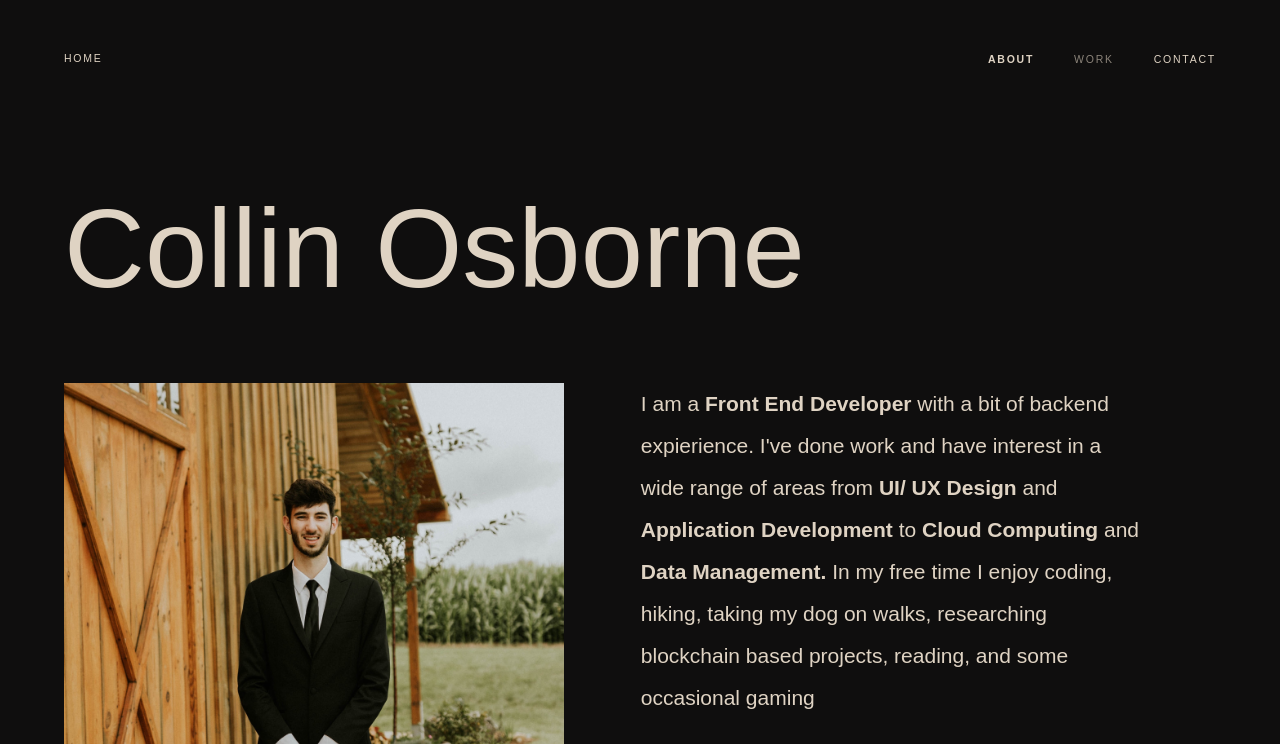
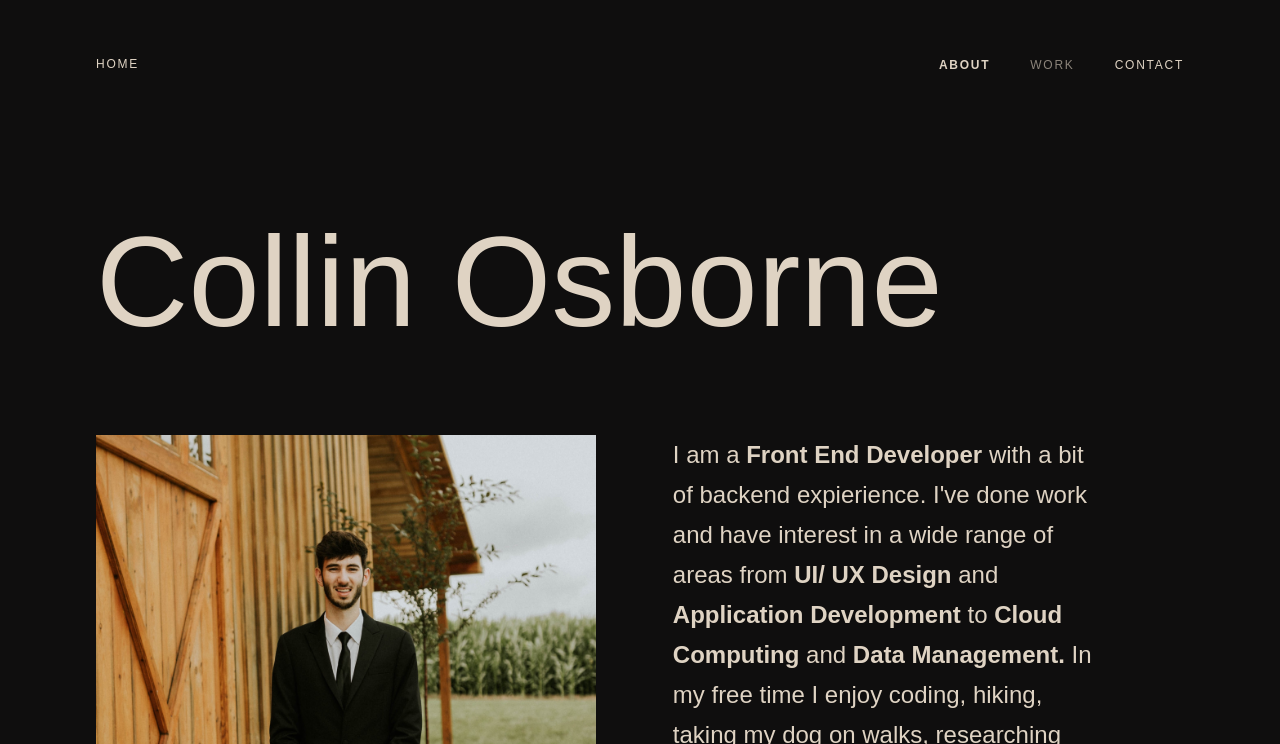
Before and after one commit to s3vrus/portfolio, a Gatsby site: page /about in a window 1280 px wide. Shown: the top 744 px of the page. Built offline with nearby package versions, Linux system fonts and the light colour scheme; Gatsby itself is replaced by a stand-in of ours.

Commit message:
smooth scrolling will be the death of me
image sizes must be set, footer now doesn't change on screen size change

```diff
--- a/src/components/layout.js
+++ b/src/components/layout.js
@@ -5,15 +5,14 @@
 
 import useWindowSize from "../hooks/useWindowSize";
 
-function Layout({children}) {
+function Layout({children, location}) {
 
   // https://youtu.be/Dz6Sg630I8M
   // Video tutorial I followed for the smooth scrolling
 
-  //Hook
   const size = useWindowSize();
 
-  //Ref
+  const app = useRef();
   const scrollContainer = useRef();
 
   const skewConfigs = {
@@ -23,28 +22,31 @@
     rounded: 0
   };
 
-  useEffect(() => {
-    document.body.style.height = `${
-      scrollContainer.current.getBoundingClientRect().height
-    }px`;
-  }, [size.height]);
+  // useEffect(() => {
+  //   document.body.style.height = `${
+  //     scrollContainer.current.getBoundingClientRect().height
+  //   }px`;
+  // }, [size.height]);
 
   useEffect(() => {
     requestAnimationFrame(() => skewScrolling());
   }, []);
 
+  const setBodyHeight = () => {
+    document.body.style.height = `${
+      scrollContainer.current.getBoundingClientRect().height
+    }px`
+  }
 
   const skewScrolling = () => {
     skewConfigs.current = window.scrollY;
     skewConfigs.previous += (skewConfigs.current - skewConfigs.previous) * skewConfigs.ease;
     skewConfigs.rounded = Math.round(skewConfigs.previous * 100) / 100;
 
-
-    //Variables
     const difference = skewConfigs.current - skewConfigs.rounded;
     const acceleration = difference /size.width;
     const velocity = +acceleration;
-    // original is * 7.5
+    // original is * 7.5    \/
     const skew = velocity * 10;
 
     scrollContainer.current.style.transform = `translate3d(0, -${skewConfigs.rounded}px, 0) skewY(${skew}deg)`;
@@ -53,13 +55,19 @@
 
   };
 
+  useEffect(() => {
+    setBodyHeight()
+  }, [size, location])
+
 
   return(
     <>
-      <div ref={scrollContainer} className="scroll">
-        <Header />
-        {children}
-        <Footer />
+      <div ref={app} className="app">
+        <div ref={scrollContainer} className="scroll">
+          <Header />
+          {children}
+          <Footer />
+        </div>
       </div>
     </>
   )
--- a/src/styles/styles.scss
+++ b/src/styles/styles.scss
@@ -10,20 +10,15 @@
 // GLOBALS
 // ---------------
 
-*, :after, :before {
-  box-sizing: inherit;
-  margin: 0;
-  outline: none;
-  padding: 0;
+* {
+  box-sizing: border-box;
 }
 
-html {
-  font-size: 14px;
+html,
+body {
+  height: 100%;
   scrollbar-width: thin;
   scrollbar-color: $beige $dark;
-  @media (min-width: 1540px){
-    font-size: 16px;
-  }
 }
 
 html::-webkit-scrollbar{
@@ -38,71 +33,62 @@
   border-radius: 10px;
 }
 
+body {
+  height: 100%;
+  font-family: $font;
+  font-size: 16px;
+  color: $beige;
+  background-color: $dark;
+  overflow-x: hidden;
+  overscroll-behavior-y: none;
+}
 
-body {
-  font-family: $font;
-  font-size: 14px;
-  background-color: $dark;
-  margin: 0px;
+.wrapper {
+  flex-grow: 1;
+  margin: 0 auto;
+  padding: 0 32px;
+  position: relative;
+  width: auto;
+  @media (min-width: 1024px) {
+    max-width: 960px;
+  }
+  @media (min-width: 1216px) {
+    max-width: 1152px;
+  }
+  @media (min-width: 1480px) {
+    max-width: 1244px;
+  }
   @media (min-width: 1540px){
-    font-size: 16px;
+    max-width: 1520px;
+  }
+  &.fluid {
+    padding: 0;
+    margin: 0;
+    max-width: 100% !important;
   }
 }
 
-.wrapper {
-  margin: 0 auto;
-  max-width: 1280px;
-  width: 90%;
-  @media (min-width: 1540px){
-    max-width: 1520px;
+.app {
+  position: fixed;
+  top: 0;
+  left: 0;
+  height: 100%;
+  width: 100%;
+  overflow: hidden;
+  .scroll {
+    padding: 2vh 0;
   }
 }
+.img-container {
+  width:691px;
+  height:367px;
+}
 
-.scroll {
-  position: fixed;
-  padding: 2vh 0;
-  top: 0;
-  left: 0;
-  overflow: hidden;
-  // height: 100%;
-  width: 100%;
-  .img-container {
-    width: 691px;
-    height: 367px;
-    overflow: hidden;
-    position: relative;
-    margin: 0 auto;
-    display: flex;
-    justify-content: center;
-    align-items: center;
-    @media (min-width: 1540px){
-      width: 791px;
-      height: 420px;
-    }
-    img {
-      width: 100%;
-      position: absolute;
-    }
-  }
-  .img-container2 {
-    width: 500px;
-    height: 450px;
-    overflow: hidden;
-    position: relative;
-    margin: 0 auto;
-    display: flex;
-    justify-content: center;
-    align-items: center;
-    @media (min-width: 1540px){
-      width: 600px;
-      height: 540px;
-    }
-    img {
-      width: 100%;
-      position: absolute;
-    }
-  }
+.img-container2 {
+  width: 500px;
+  height: 450px;
 }
+
 
 .semi-bold {
   font-weight: 600;
@@ -395,10 +381,14 @@
 .about-text {
   margin: 0 auto;
   font-family: $font;
-  // font-size: 1.75rem;
+  font-size: 0.75rem;
   font-weight: 400;
   color: $beige;
-  line-height: 3rem;
+  line-height: 2.5rem;
+  @media (min-width: 1540px){
+    font-size: .075rem;
+    line-height: 3rem;
+  }
 }
 .about-hero {
   display: flex;
```
